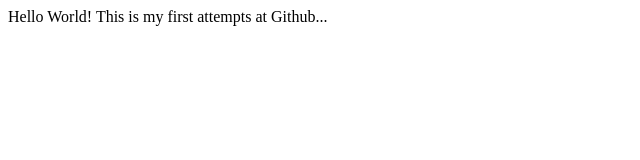
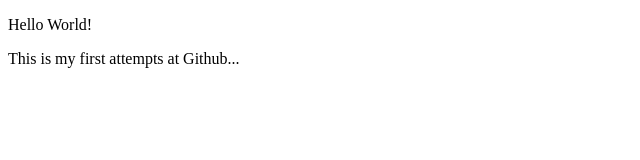
Before and after one commit to cameroncassidy1234/cameroncassidy1234.github.io, a plain HTML site: page index.html in a window 1280 px wide. Shown: the whole page, without its empty margins (0-640 px from the left). Drawn offline with Linux system fonts and the light colour scheme.

Commit message:
Update index.html

```diff
--- a/index.html
+++ b/index.html
@@ -8,7 +8,9 @@
 </head>
 
 <body>
-  Hello World! This is my first attempts at Github...
+  <p>Hello World!</p>
+  <p>This is my first attempts at Github...</p>
+
 </body>
 
 </html>
```
